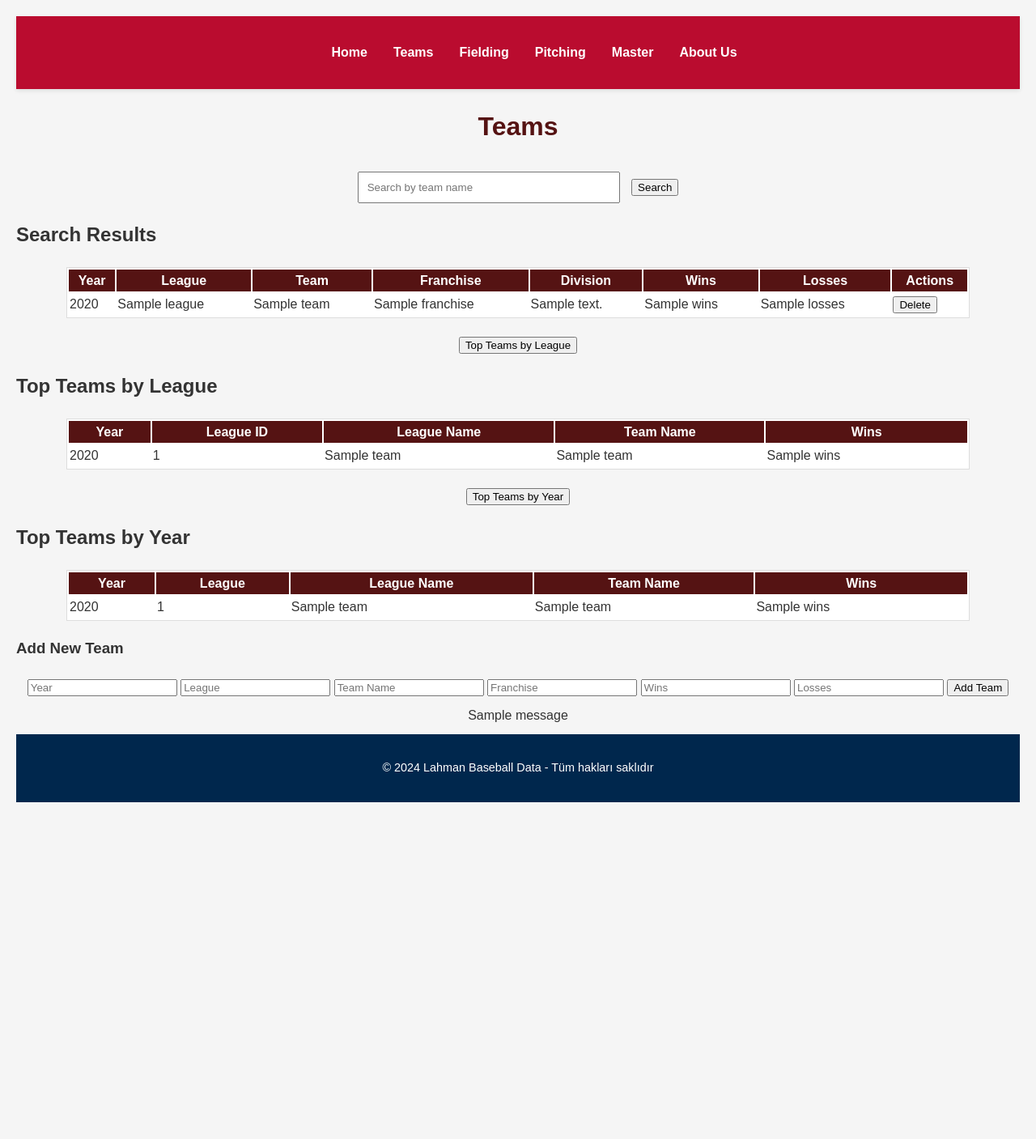
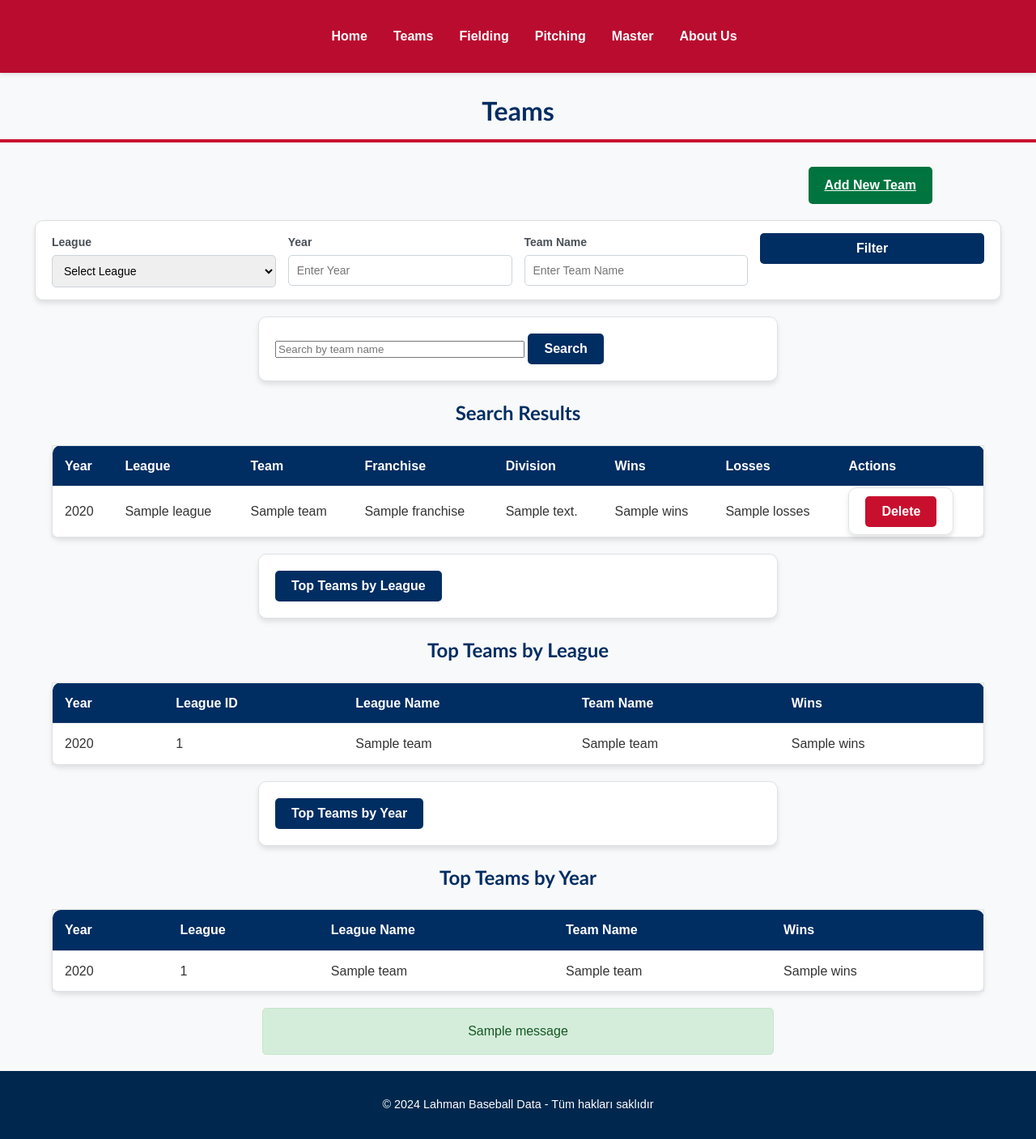
Before and after one commit to CommitCrewDB/CommitCrew, a Python web app: template app/templates/teams.html in a window 1280 px wide. Shown: the whole page at 81% size. Before the commit the page ends 991 px from the top, so only its background shows below. Run offline with Jinja, Linux system fonts and the light colour scheme; the template is opened without the code that fills it: most values are stand-ins (such as "Sample title", 1, 10 or a date in 2020); one stand-in notice (Sample message) is shown.

Commit message:
Add team filtering and deletion functionality; update UI

```diff
--- a/app/__init__.py
+++ b/app/__init__.py
@@ -1,11 +1,15 @@
 from flask import Flask
+import os
 from app import views
 
 def create_app():
     app = Flask(__name__, template_folder="templates")
 
+    app.secret_key = os.getenv("SECRET_KEY", "your-default-secret-key")
+
     app.add_url_rule(rule="/", view_func=views.home_page)
     app.add_url_rule(rule="/teams", view_func=views.teams_page, methods=["GET", "POST"])
+    app.add_url_rule(rule="/teams/add", view_func=views.add_team_page, methods=["GET", "POST"])
     app.add_url_rule(rule="/fielding", view_func=views.fielding_page)
     app.add_url_rule(rule="/about", view_func=views.about_page)
     app.add_url_rule(rule="/pitching-options/", view_func=views.pitching_options)
--- /dev/null
+++ b/app/static/js/app.js
@@ -0,0 +1,59 @@
+document.addEventListener('DOMContentLoaded', function () {
+
+    // Dinamik Form Gönderme
+    const filterForm = document.querySelector('.filter-form');
+    if (filterForm) {
+        // Formun otomatik olarak gönderilmesini engelle
+        filterForm.addEventListener('input', function (event) {
+            event.preventDefault(); // Formun otomatik olarak gönderilmesini engeller
+        });
+    }
+
+    // Reset butonu ile formu sıfırlama
+    const resetButton = document.querySelector('button[type="reset"]');
+    if (resetButton) {
+        resetButton.addEventListener('click', function () {
+            document.querySelector('.filter-form').reset();
+        });
+    }
+
+    // Error Message: Dinamik hata mesajlarını gösterme
+    function showErrorMessage(message) {
+        const errorMessageElement = document.getElementById('error-message');
+        if (errorMessageElement) {
+            errorMessageElement.textContent = message;
+            errorMessageElement.style.display = 'block';
+        }
+    }
+
+    // Form verisi doğrulama (Yıl veya Takım adı girmeden filtrelemeyi engelleme)
+    document.addEventListener("DOMContentLoaded", function() {
+        const yearInput = document.getElementById('year');
+        const form = document.getElementById('filter-form');
+
+        // Listen for input in the year field to prevent auto-submit
+        yearInput.addEventListener('input', function(event) {
+            // Prevent form submission on year input change
+            form.submit = function() {
+                // Only submit form when filter button is clicked
+            };
+        });
+    });
+
+
+    // Wins Slider: Slider değeri dinamik olarak gösterme
+    const winsSlider = document.getElementById('wins');
+    if (winsSlider) {
+        const winsValue = document.getElementById('wins-value');
+        winsSlider.addEventListener('input', function () {
+            winsValue.textContent = winsSlider.value;
+            // Filtreyi anında uygula
+        });
+    }
+
+    // Loading Spinner: Form gönderildiğinde yükleme simgesini gösterme
+    filterForm?.addEventListener('submit', function () {
+        document.getElementById('loading-spinner').style.display = 'block'; // Spinner'ı göster
+    });
+
+});
--- a/app/static/teams.css
+++ b/app/static/teams.css
@@ -1,52 +1,226 @@
+/* Genel Ayarlar */
 body {
     font-family: 'Arial', sans-serif;
-    background-color: #f5f5f5; /* Açık gri arka plan */
+    background-color: #f8f9fa; /* Açık beyaz ton */
     margin: 0;
-    padding: 20px;
+    padding: 0;
 }
 
-h1.title {
-    color: rgb(85, 19, 19); /* Mavi renk */
+h1, h2, h3 {
+    color: #002d62; /* Koyu mavi */
     text-align: center;
+    margin-bottom: 20px;
+    font-family: 'Trebuchet MS', sans-serif;
+}
+
+/* Butonlar */
+.btn {
+    display: inline-block;
+    padding: 10px 20px;
+    font-size: 16px;
+    font-weight: bold;
+    text-align: center;
+    color: #fff;
+    border: none;
+    border-radius: 5px;
+    cursor: pointer;
+    transition: background-color 0.3s ease;
+}
+
+.btn-success {
+    background-color: #00743f; /* Yeşil */
+}
+
+.btn-success:hover {
+    background-color: #005c30; /* Daha koyu yeşil */
+}
+
+.btn-primary {
+    background-color: #002d62; /* Koyu mavi */
+}
+
+.btn-primary:hover {
+    background-color: #001b40; /* Daha koyu mavi */
+}
+
+.btn-danger {
+    background-color: #c8102e; /* Kırmızı */
+}
+
+.btn-danger:hover {
+    background-color: #a60d23; /* Daha koyu kırmızı */
+}
+
+.btn-secondary {
+    background-color: #6c757d; /* Gri */
+}
+
+.btn-secondary:hover {
+    background-color: #5a6268;
+}
+
+/* Form Alanı */
+form {
+    max-width: 600px;
+    margin: 20px auto;
+    padding: 20px;
+    background-color: #ffffff; /* Beyaz */
+    border: 1px solid #dee2e6;
+    border-radius: 10px;
+    box-shadow: 0px 4px 6px rgba(0, 0, 0, 0.1);
+}
+
+.form-group {
+    margin-bottom: 15px;
+}
+
+.form-group label {
+    display: block;
+    font-weight: bold;
+    margin-bottom: 5px;
+    color: #495057;
+}
+
+.form-group input {
+    width: 100%;
+    padding: 10px;
+    font-size: 16px;
+    border: 1px solid #ced4da;
+    border-radius: 5px;
+    box-sizing: border-box;
+}
+
+/* Tablolar */
+.table {
+    width: 90%;
+    margin: 20px auto;
+    border-collapse: collapse;
+    background-color: #ffffff; /* Beyaz */
+    border: 1px solid #dee2e6;
+    border-radius: 10px;
+    box-shadow: 0px 4px 6px rgba(0, 0, 0, 0.1);
+}
+
+.table th,
+.table td {
+    padding: 12px 15px;
+    text-align: left;
+    border-bottom: 1px solid #dee2e6;
+}
+
+.table th {
+    background-color: #002d62; /* Koyu mavi */
+    color: white;
+    font-weight: bold;
+}
+
+.table tr:hover {
+    background-color: #f1f1f1;
+}
+
+/* Flash Mesajları */
+.alert {
+    max-width: 600px;
+    margin: 20px auto;
+    padding: 15px;
+    font-size: 16px;
+    text-align: center;
+    border-radius: 5px;
+    border: 1px solid transparent;
+}
+
+.alert-success {
+    background-color: #d4edda; /* Açık yeşil */
+    color: #155724;
+    border-color: #c3e6cb;
+}
+
+.alert-danger {
+    background-color: #f8d7da; /* Açık kırmızı */
+    color: #721c24;
+    border-color: #f5c6cb;
+}
+
+/* Genel Kenarlık ve Arkaplan Ayarları */
+.text-center {
+    text-align: center;
+}
+
+.text-right {
+    text-align: right;
+    margin-right: 10%;
+    margin-top: 20px;
+}
+
+/* Başlık ve Buton Arası Çizgiler */
+.title {
+    border-bottom: 4px solid #c8102e; /* Kırmızı çizgi */
+    padding-bottom: 10px;
     margin-bottom: 30px;
 }
 
-.search-form {
-    text-align: center;
-    margin-bottom: 20px;
+/* Table Header Highlight */
+.table th:first-child {
+    border-top-left-radius: 10px;
 }
 
-.search-form input {
-    width: 300px;
-    padding: 10px;
-    margin-right: 10px;
+.table th:last-child {
+    border-top-right-radius: 10px;
+}
+/* Filter Form Genel Ayarları */
+.filter-form {
+    background-color: #ffffff;
+    padding: 15px 20px;
+    margin: 20px auto;
+    border: 1px solid #ddd;
+    border-radius: 10px;
+    box-shadow: 0px 4px 6px rgba(0, 0, 0, 0.1);
+    max-width: 100%;
+    width: 90%;
+    display: flex;
+    flex-wrap: wrap;
+    justify-content: space-between;
+    align-items: center;
 }
 
-.table {
-    margin-top: 20px;
-    width: 90%;
-    margin-left: auto;
-    margin-right: auto;
-    background-color: white;
-    border: 1px solid #ddd;
+/* Form Satırı */
+.form-row {
+    display: flex;
+    flex-wrap: wrap;
+    gap: 15px; /* Aralık */
+    width: 100%;
 }
 
-.table thead {
-    background-color: rgb(85, 19, 19); /* Başlık için mavi arka plan */
-    color: white;
+/* Form Grupları */
+.form-group {
+    flex: 1; /* Elemanların genişlemesi */
+    min-width: 200px; /* Minimum genişlik */
+    margin-bottom: 0; /* Satır aralıkları için boşluk kaldırıldı */
 }
 
-.table tbody tr:hover {
-    background-color: #f1f1f1; /* Hover efekti */
+.form-group label {
+    font-weight: bold;
+    font-size: 14px;
+    color: #495057;
+    margin-bottom: 5px;
+    display: block;
 }
 
-.alert {
-    width: 80%;
-    margin: 10px auto;
-    text-align: center;
+.form-group input,
+.form-group select {
+    width: 100%;
+    padding: 10px;
+    font-size: 14px;
+    border: 1px solid #ced4da;
+    border-radius: 5px;
+    box-sizing: border-box;
 }
 
-form {
-    margin-top: 20px;
-    text-align: center;
+/* Filtre Butonu */
+.form-group.col-md-auto {
+    flex: 0 0 auto; /* Buton genişlemesini engelle */
 }
+
+.btn-block {
+    width: 100%;
+}
--- a/app/templates/teams.html
+++ b/app/templates/teams.html
@@ -4,8 +4,64 @@
 Teams{% endblock %}
 {% block content %}
 <link rel="stylesheet" href="{{ url_for('static', filename='teams.css') }}">
+<script src="{{ url_for('static', filename='js/app.js') }}"></script>
 
 <h1 class="title text-center my-4">Teams</h1>
+
+<div class="text-right my-3">
+    <a href="{{ url_for('add_team_page') }}" class="btn btn-success">Add New Team</a>
+</div>
+
+
+<!-- Filter Form -->
+<form id="filter-form" method="get" action="/teams" class="filter-form">
+    <div class="form-row">
+        <!-- League Filter -->
+        <div class="form-group col-md-4">
+            <label for="league">League</label>
+            <select name="league" id="league" class="form-control">
+                <option value="">Select League</option>
+                {% for league in leagues %}
+                <option value="{{ league.id }}" {% if league.id == request.args.get('league', '') %}selected{% endif %}>
+                    {{ league.name }} ({{ league.id }})
+                </option>
+                {% endfor %}
+            </select>
+        </div>
+
+        <!-- Year Filter -->
+        <div class="form-group col-md-4">
+            <label for="year">Year</label>
+            <input
+                type="text"
+                name="year"
+                id="year"
+                value="{{ request.args.get('year', '') }}"
+                class="form-control"
+                placeholder="Enter Year"
+            />
+        </div>
+
+        <!-- Team Name Filter -->
+        <div class="form-group col-md-4">
+            <label for="team_name">Team Name</label>
+            <input
+                type="text"
+                name="team_name"
+                id="team_name"
+                value="{{ request.args.get('team_name', '') }}"
+                class="form-control"
+                placeholder="Enter Team Name"
+            />
+        </div>
+
+        <!-- Submit Button -->
+        <div class="form-group col-md-12">
+            <button type="submit" class="btn btn-primary btn-block">Filter</button>
+        </div>
+    </div>
+</form>
+
 
 
 <!-- Search Form -->
@@ -50,7 +106,7 @@ Teams{% endblock %}
                 <td>
                     <form method="POST" action="/teams" style="display:inline;">
                         <input type="hidden" name="action" value="delete">
-                        <input type="hidden" name="team_id" value="{{ team.id }}">
+                        <input type="hidden" name="team_id" value="{{ team.TeamID }}">
                         <button type="submit" class="btn btn-danger btn-sm">Delete</button>
                     </form>
                 </td>
@@ -132,19 +188,6 @@ Teams{% endblock %}
     </table>
 {% endif %}
 
-<!-- Add New Team Form -->
-<h3>Add New Team</h3>
-<form method="POST" action="/teams">
-    <input type="hidden" name="action" value="add">
-    <input type="text" name="year" placeholder="Year" required>
-    <input type="text" name="league" placeholder="League" required>
-    <input type="text" name="team_name" placeholder="Team Name" required>
-    <input type="text" name="franchise" placeholder="Franchise" required>
-    <input type="number" name="wins" placeholder="Wins" required>
-    <input type="number" name="losses" placeholder="Losses" required>
-    <button type="submit" class="btn btn-success">Add Team</button>
-</form>
-
 <!-- Flash Messages -->
 {% with messages = get_flashed_messages(with_categories=true) %}
   {% if messages %}
@@ -156,5 +199,4 @@ Teams{% endblock %}
   {% endif %}
 {% endwith %}
 
-
 {% endblock %}
```
Also changed, not shown: app/models/teams.py (+112 -24 lines), app/templates/addteams.html (added, +63 -0 lines), app/views.py (+54 -34 lines).
